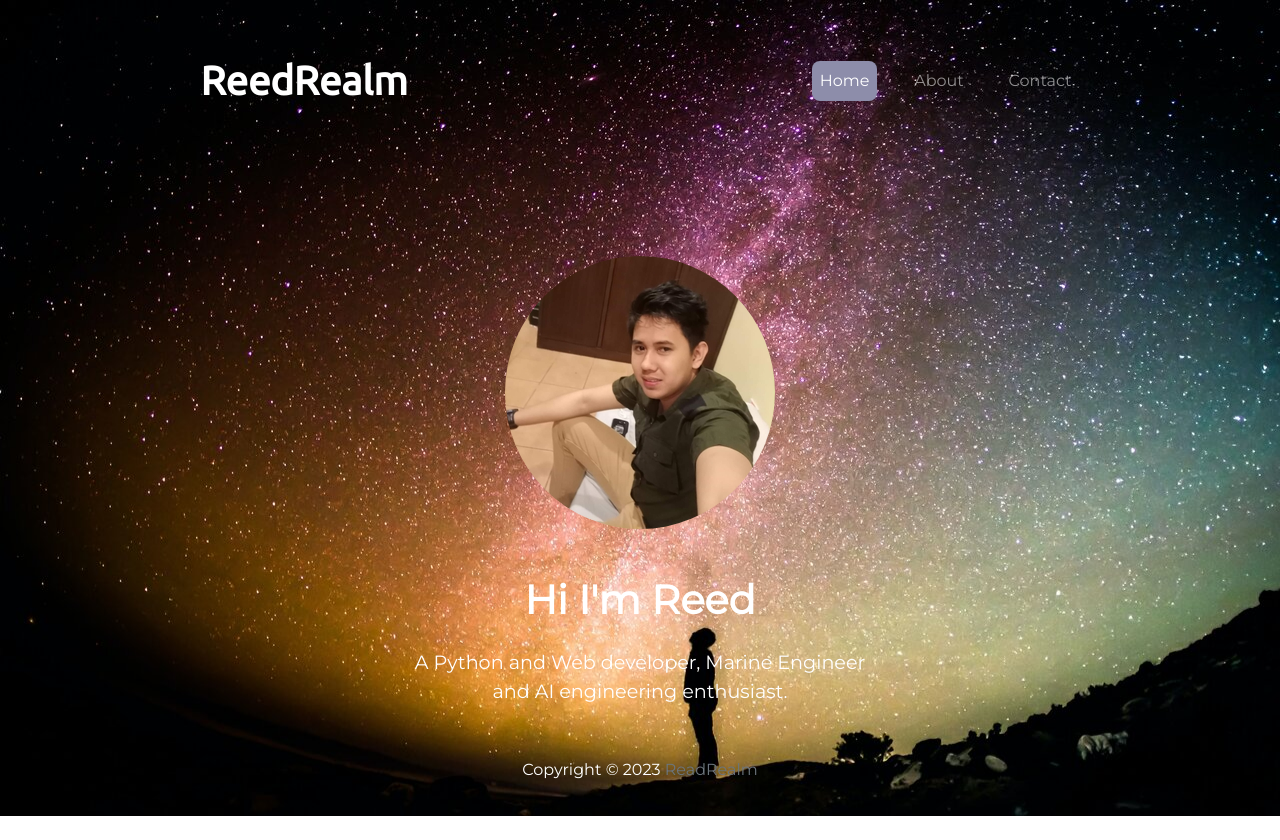
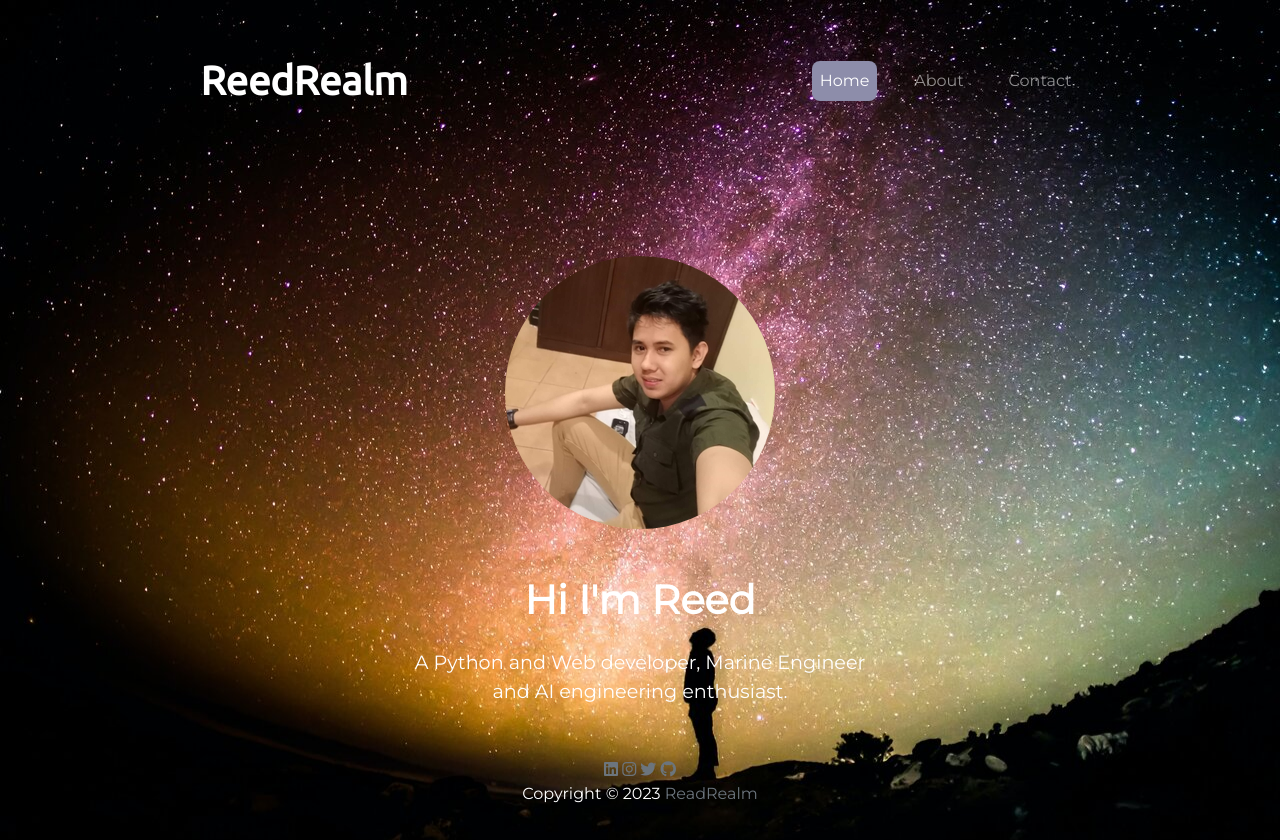
Before and after one commit to arfeloreed/mr-fravardin.github.io, a plain HTML site: page index.html in a window 1280 px wide. Before the commit the page ends 816 px from the top, so only its background shows below. Drawn offline with nearby package versions, Linux system fonts and the light colour scheme.

Commit message:
2nd commit
added footer links for social media accounts

```diff
--- a/index.html
+++ b/index.html
@@ -61,6 +61,13 @@
             <footer id="footer">
 
                 <div>
+                    <a href="https://www.linkedin.com/in/arfeloreed/" class="link-secondary"><i class="fa-brands fa-linkedin footer-link"></i></a>
+                    <a href="https://www.instagram.com/reedtorz/" class="link-secondary"><i class="fa-brands fa-instagram footer-link"></i></a>
+                    <a href="https://twitter.com/ReedTorralba" class="link-secondary"><i class="fa-brands fa-twitter footer-link"></i></a>
+                    <!-- <a href="#" class="link-secondary"><i class="fa-brands fa-discord footer-link"></i></a> -->
+                    <a href="https://github.com/mr-fravardin" class="link-secondary"><i class="fa-brands fa-github footer-link"></i></a>
+                </div>
+                <div>
                     <p>Copyright <span>&copy</span> 2023 <a class="link-secondary" href="index.html">ReadRealm</a></p>
                 </div>
 
```
